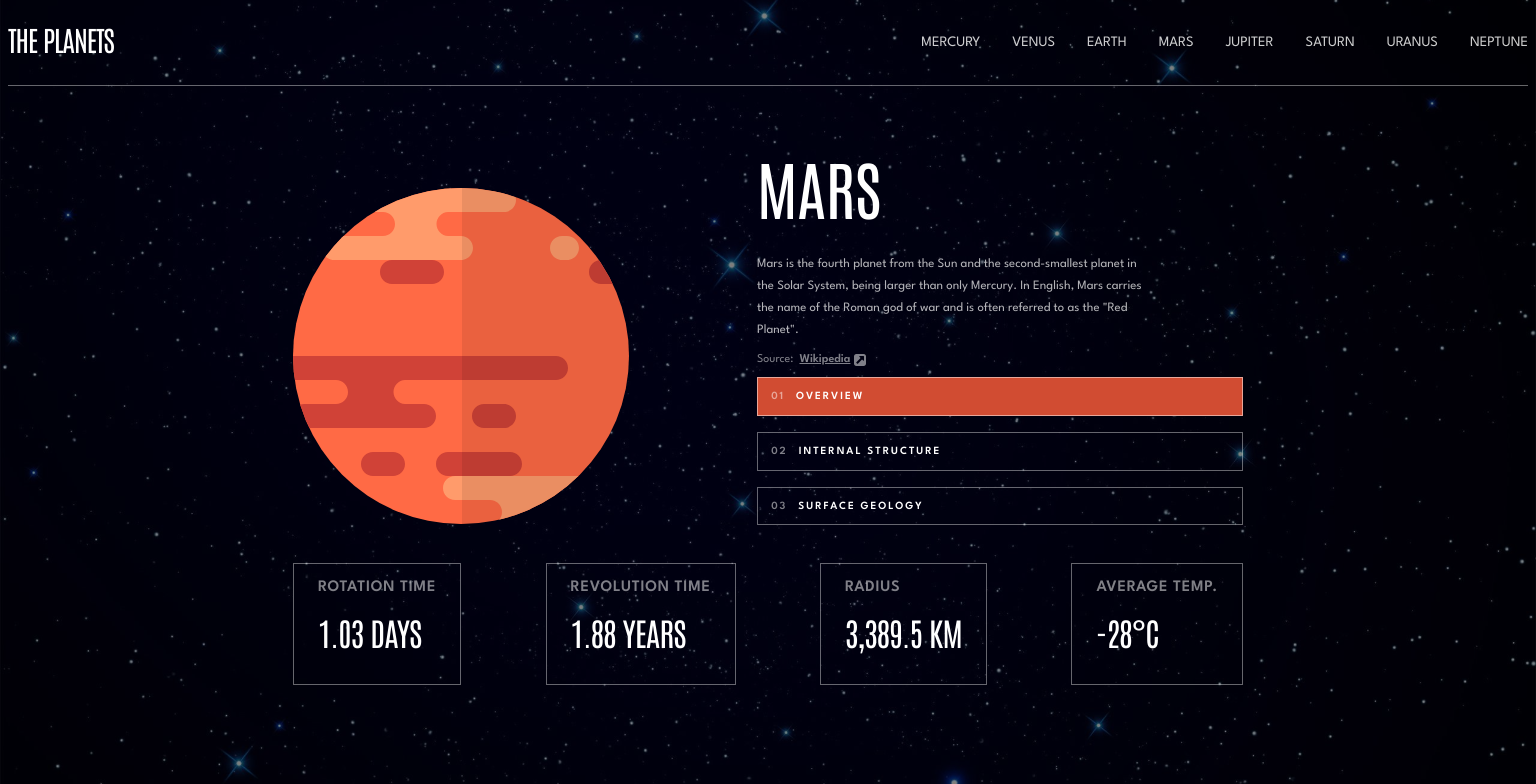
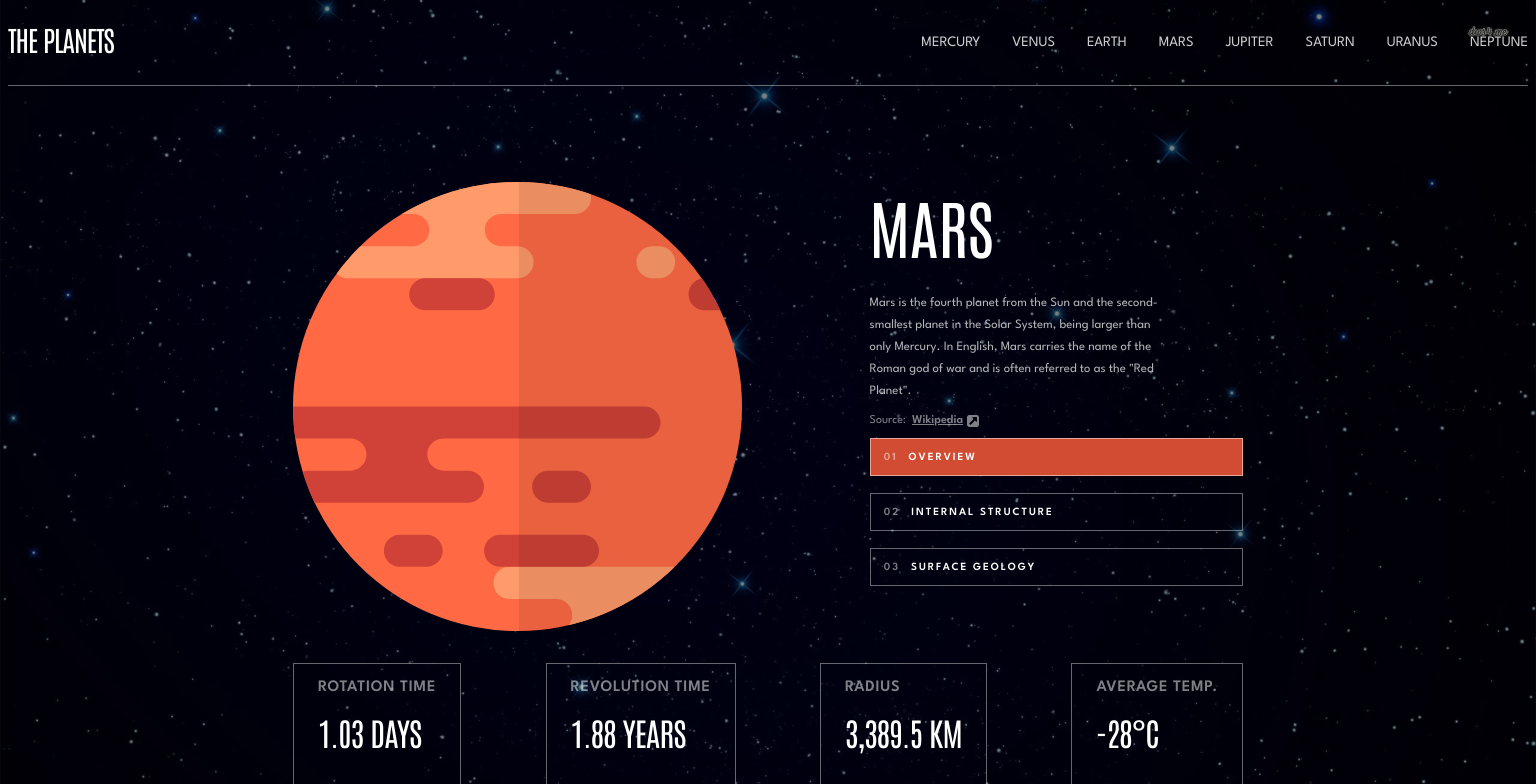
Before and after one commit to M-D1/Planets-fact-site, a React (Vite) app: page /mars in a window 1536 px wide. Shown: the top 784 px of the page. Built offline with nearby package versions, Linux system fonts and the light colour scheme.

Commit message:
Update App.css

```diff
--- a/src/App.css
+++ b/src/App.css
@@ -625,7 +625,8 @@ ul li::before {
   .c-cont .planet--img{
     width: 48%;
   }
-  .c-cont .planet--img.planet0{
+  .c-cont .planet--img.planet0,
+  .c-cont .planet--img.planet3{
     width: 150%;
   }
   .planet--name{
```
